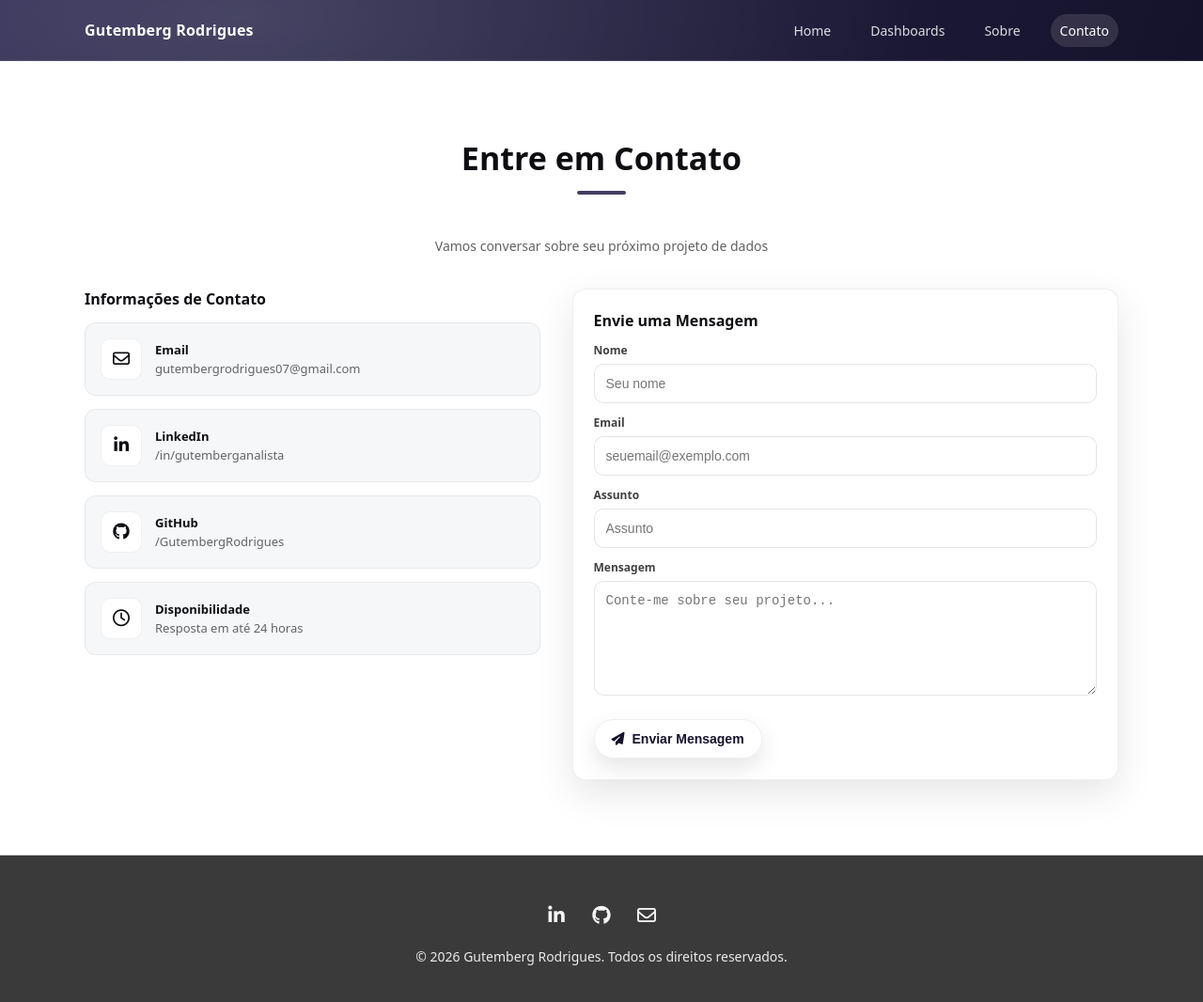
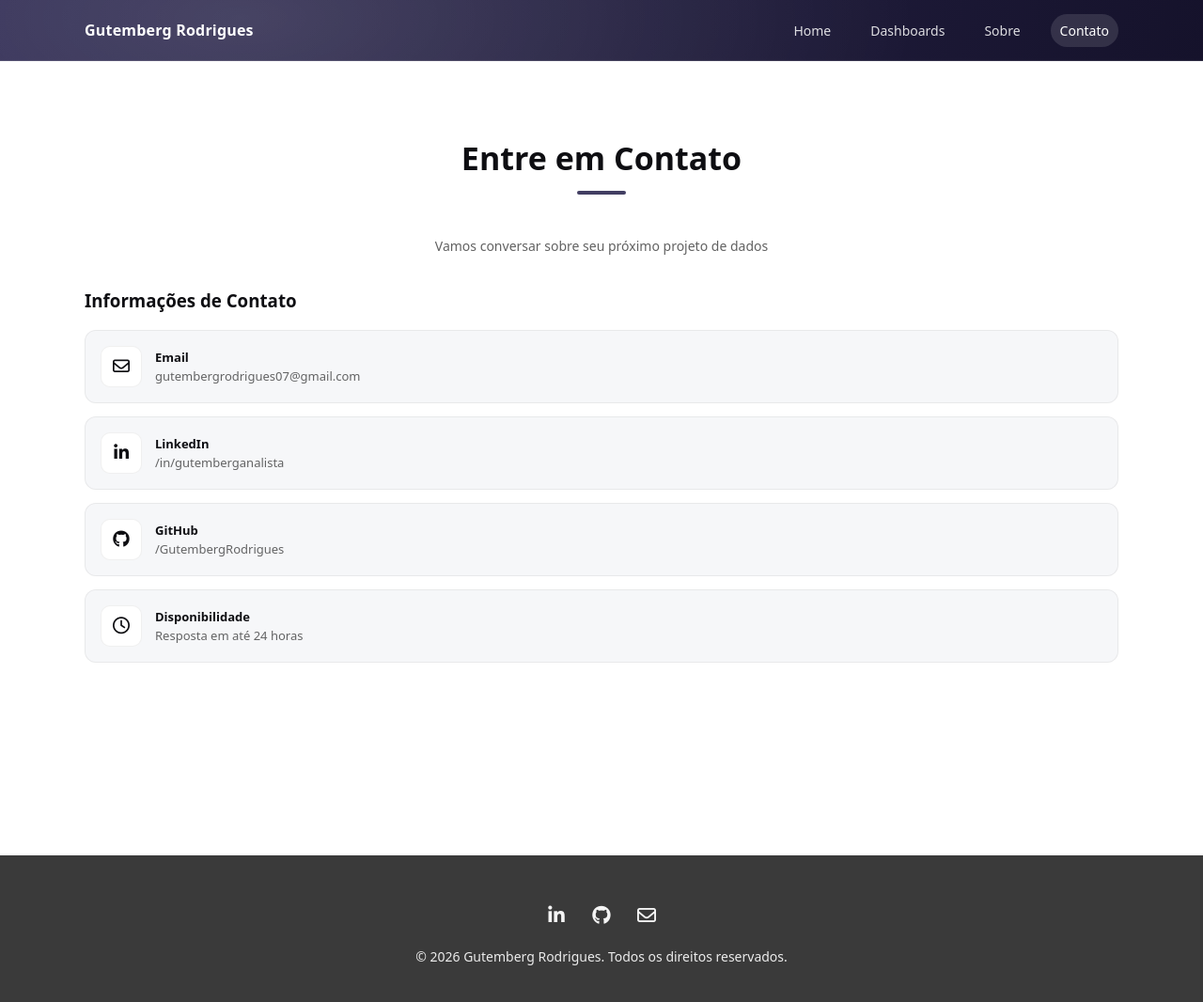
Before and after one commit to GutembergRodrigues/GutembergRodrigues.github.io, a Jekyll site: the page built from contato/index.md, in a window 1280 px wide and 1075 px high. Shown: the top 1066 px of the window at 94% size. Built offline with Jekyll 4.4.1, drawn with Linux system fonts in a browser that asks for light colours.

Commit message:
Update index.md

```diff
--- a/contato/index.md
+++ b/contato/index.md
@@ -15,88 +15,40 @@ permalink: /contato/
       </p>
     </header>
 
-    <div class="contact-grid">
-      <!-- COLUNA ESQUERDA -->
-      <div class="contact-col">
-        <h3 class="contact-title">Informações de Contato</h3>
+    <div class="contact-center">
+      <h3 class="contact-center__title">Informações de Contato</h3>
 
-        <div class="contact-cards">
-          <a class="contact-card" href="mailto:gutembergrodrigues07@gmail.com">
-            <div class="contact-card__icon">
-              <i class="fa-regular fa-envelope"></i>
-            </div>
-            <div class="contact-card__text">
-              <div class="contact-card__label">Email</div>
-              <div class="contact-card__value">gutembergrodrigues07@gmail.com</div>
-            </div>
-          </a>
+      <div class="contact-cards">
+        <a class="contact-card" href="mailto:gutembergrodrigues07@gmail.com">
+          <div class="contact-card__icon"><i class="fa-regular fa-envelope"></i></div>
+          <div class="contact-card__text">
+            <div class="contact-card__label">Email</div>
+            <div class="contact-card__value">gutembergrodrigues07@gmail.com</div>
+          </div>
+        </a>
 
-          <a class="contact-card" href="https://www.linkedin.com/in/gutemberganalista/" target="_blank" rel="noreferrer">
-            <div class="contact-card__icon">
-              <i class="fa-brands fa-linkedin-in"></i>
-            </div>
-            <div class="contact-card__text">
-              <div class="contact-card__label">LinkedIn</div>
-              <div class="contact-card__value">/in/gutemberganalista</div>
-            </div>
-          </a>
+        <a class="contact-card" href="https://www.linkedin.com/in/gutemberganalista/" target="_blank" rel="noreferrer">
+          <div class="contact-card__icon"><i class="fa-brands fa-linkedin-in"></i></div>
+          <div class="contact-card__text">
+            <div class="contact-card__label">LinkedIn</div>
+            <div class="contact-card__value">/in/gutemberganalista</div>
+          </div>
+        </a>
 
-          <a class="contact-card" href="https://github.com/GutembergRodrigues" target="_blank" rel="noreferrer">
-            <div class="contact-card__icon">
-              <i class="fa-brands fa-github"></i>
-            </div>
-            <div class="contact-card__text">
-              <div class="contact-card__label">GitHub</div>
-              <div class="contact-card__value">/GutembergRodrigues</div>
-            </div>
-          </a>
+        <a class="contact-card" href="https://github.com/GutembergRodrigues" target="_blank" rel="noreferrer">
+          <div class="contact-card__icon"><i class="fa-brands fa-github"></i></div>
+          <div class="contact-card__text">
+            <div class="contact-card__label">GitHub</div>
+            <div class="contact-card__value">/GutembergRodrigues</div>
+          </div>
+        </a>
 
-          <div class="contact-card is-static">
-            <div class="contact-card__icon">
-              <i class="fa-regular fa-clock"></i>
-            </div>
-            <div class="contact-card__text">
-              <div class="contact-card__label">Disponibilidade</div>
-              <div class="contact-card__value">Resposta em até 24 horas</div>
-            </div>
+        <div class="contact-card contact-card--static">
+          <div class="contact-card__icon"><i class="fa-regular fa-clock"></i></div>
+          <div class="contact-card__text">
+            <div class="contact-card__label">Disponibilidade</div>
+            <div class="contact-card__value">Resposta em até 24 horas</div>
           </div>
-        </div>
-      </div>
-
-      <!-- COLUNA DIREITA -->
-      <div class="contact-col">
-        <div class="contact-form">
-          <h3 class="contact-form__title">Envie uma Mensagem</h3>
-
-          <!-- IMPORTANTE:
-               GitHub Pages não envia e-mail sozinho.
-               Se quiser envio real, use Formspree/Getform/etc e troque o action. -->
-          <form action="#" method="POST">
-            <label class="cfield">
-              <span>Nome</span>
-              <input type="text" name="name" placeholder="Seu nome" />
-            </label>
-
-            <label class="cfield">
-              <span>Email</span>
-              <input type="email" name="email" placeholder="seuemail@exemplo.com" />
-            </label>
-
-            <label class="cfield">
-              <span>Assunto</span>
-              <input type="text" name="subject" placeholder="Assunto" />
-            </label>
-
-            <label class="cfield">
-              <span>Mensagem</span>
-              <textarea name="message" rows="6" placeholder="Conte-me sobre seu projeto..."></textarea>
-            </label>
-
-            <button class="btn btn--light contact-send" type="submit">
-              <i class="fa-solid fa-paper-plane" style="margin-right:8px;"></i>
-              Enviar Mensagem
-            </button>
-          </form>
         </div>
       </div>
     </div>
```
